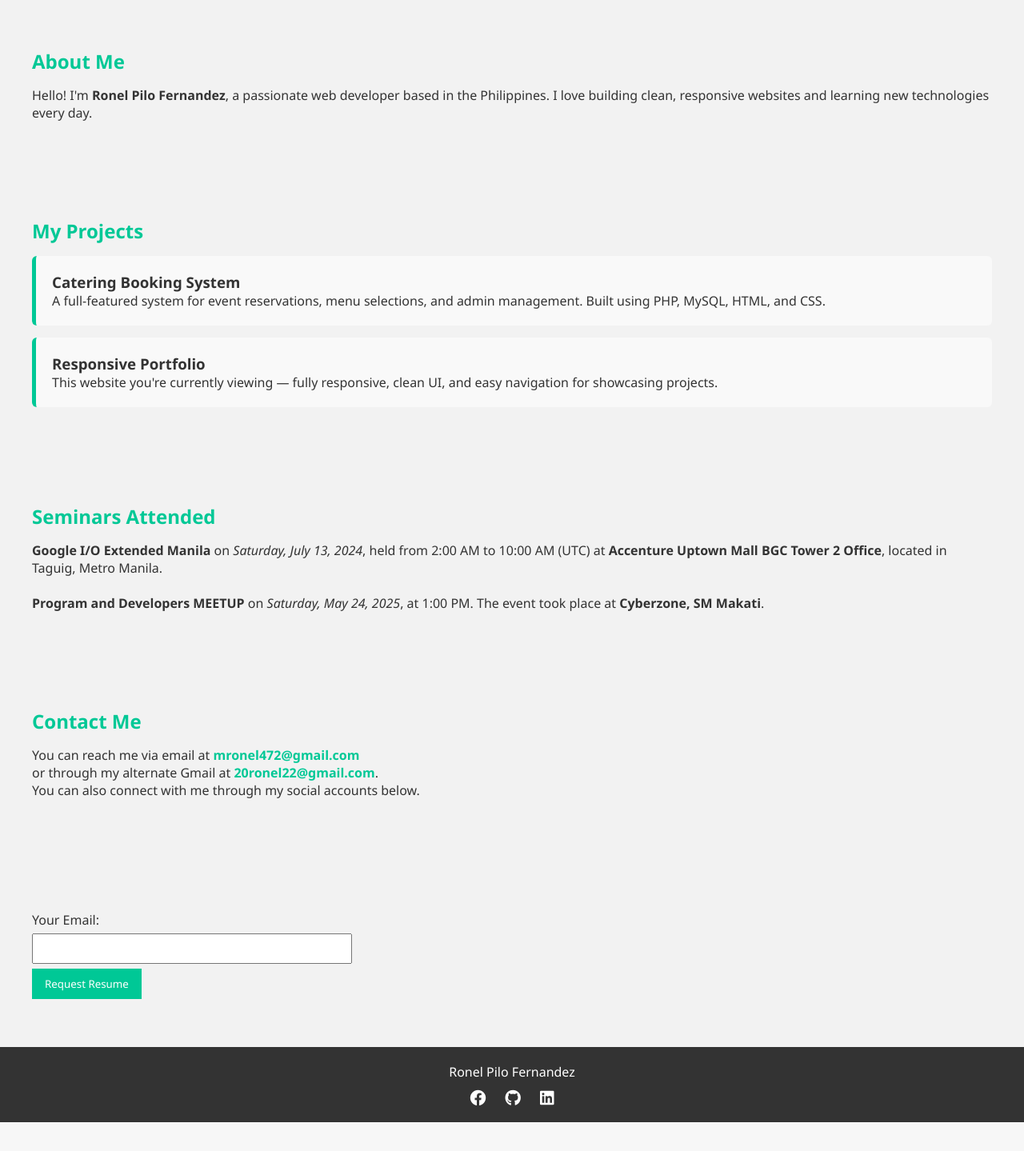
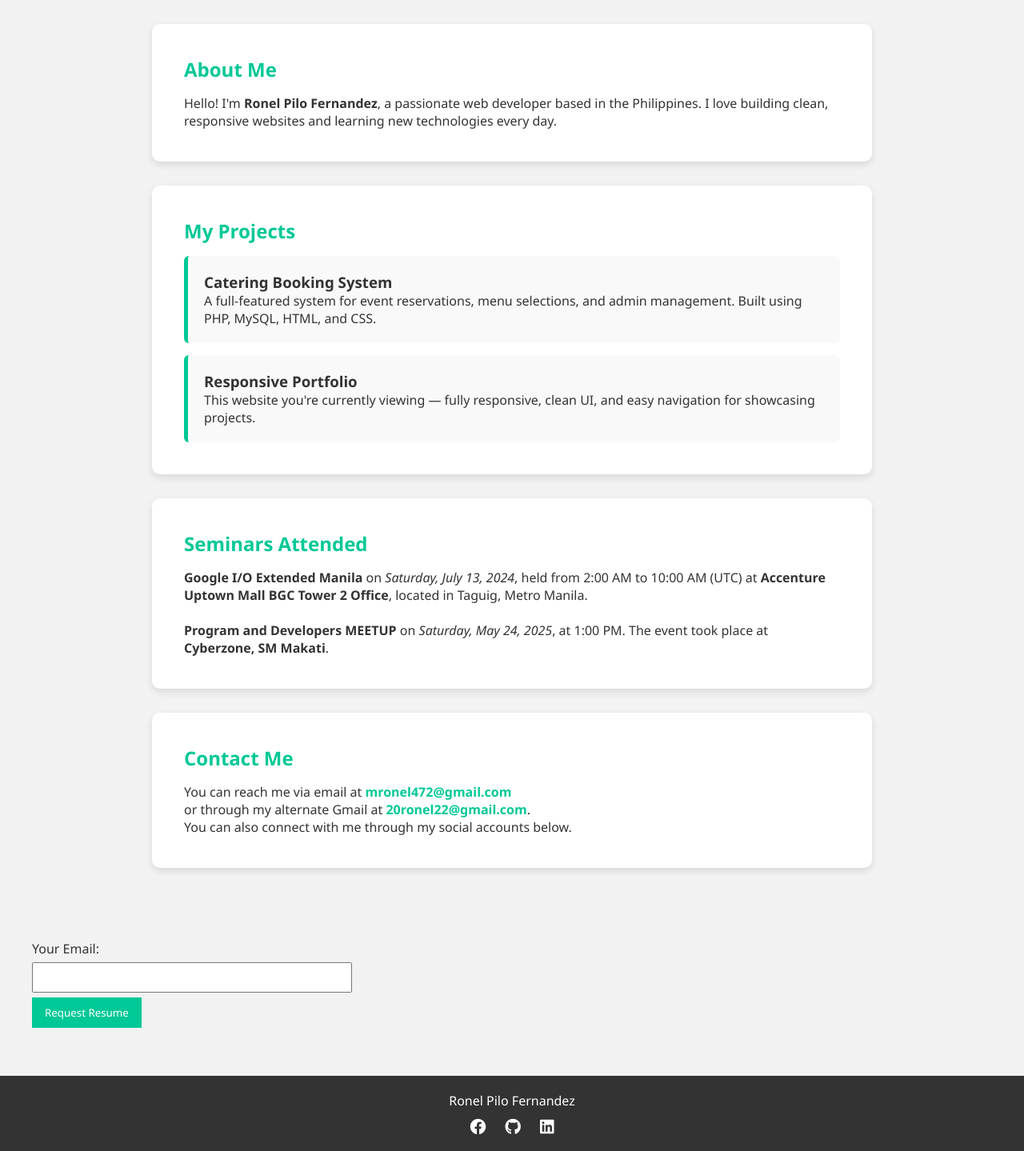
Before and after one commit to ronel202/my-portfolio, a PHP site: page / in a window 1280 px wide. Shown: the part 105-1544 px from the top of the page at 80% size. Before the commit the page ends 1508 px from the top, so only its background shows below. Run offline with PHP 8.4, Linux system fonts and the light colour scheme.

Commit message:
Update nav.css

```diff
--- a/portfolio/content/css/nav.css
+++ b/portfolio/content/css/nav.css
@@ -8,7 +8,7 @@ a {
       padding: 60px 40px;
     }
 
-    #about, #projects, #contact, #seminar, # {
+    #about, #projects, #contact, #seminar {
       background: white;
       margin: 30px auto;
       padding: 40px;
```
